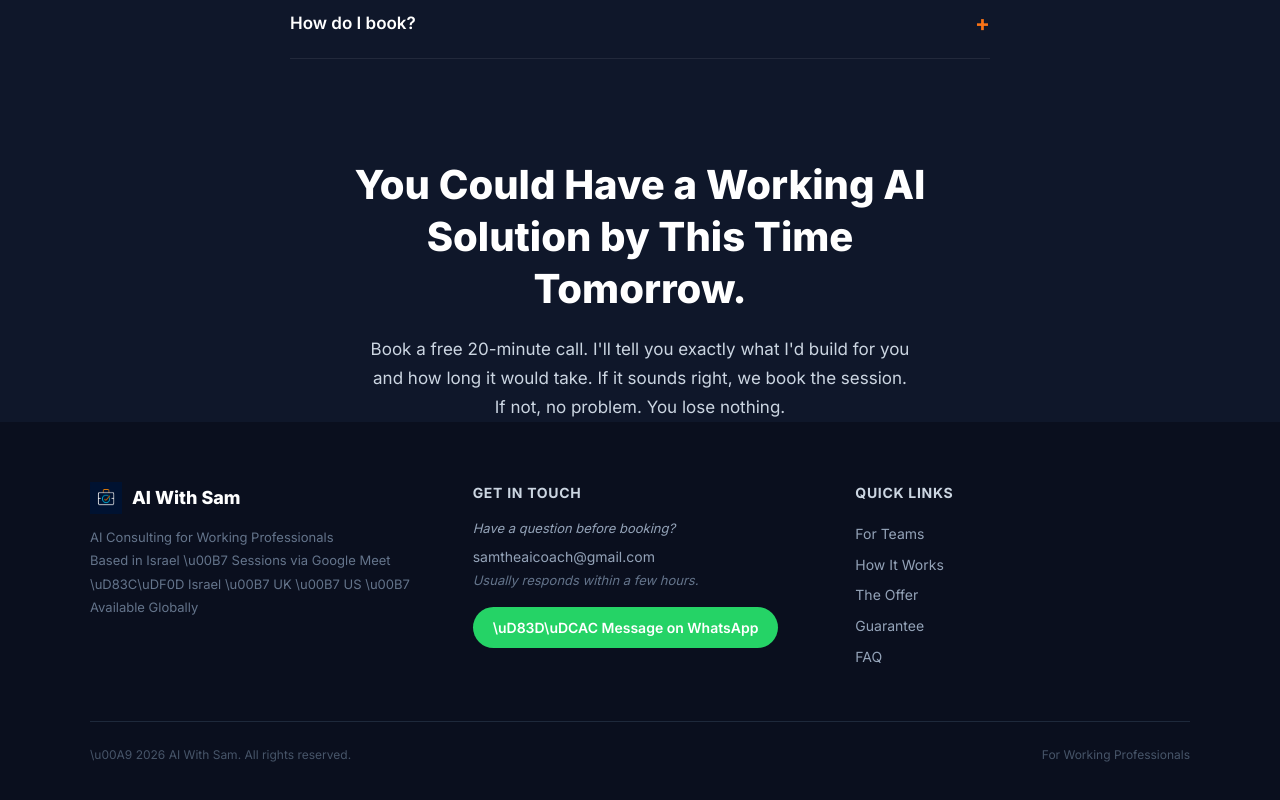
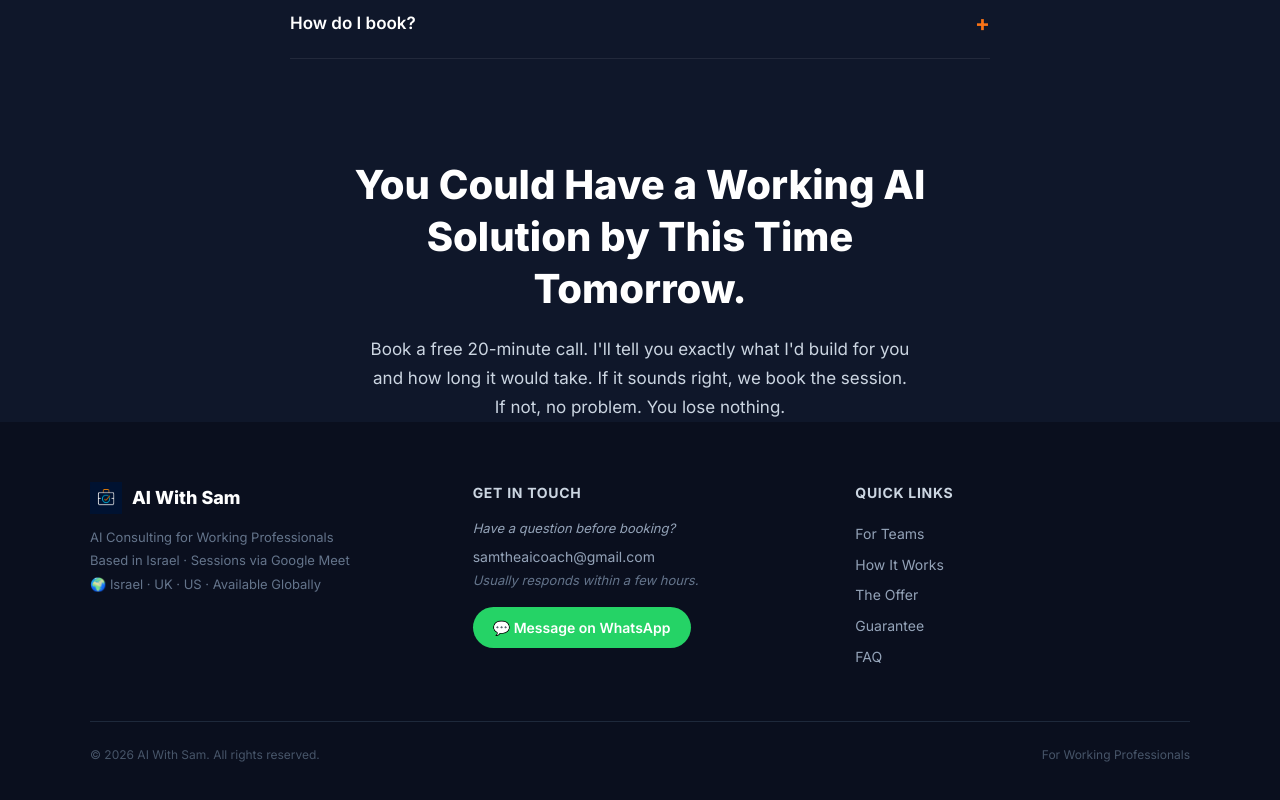
Before and after one commit to samkershner1234-aisk/ai-with-sam, a React (Vite) app: page / in a window 1280 px wide. Shown: the part 7360-8160 px from the top of the page. Built offline with nearby package versions, Linux system fonts and the light colour scheme.

Commit message:
Fix emoji and middot rendering in Footer

```diff
--- a/src/components/landing/Footer.jsx
+++ b/src/components/landing/Footer.jsx
@@ -9,14 +9,14 @@ export default function Footer() {
             <img src="/logo.png" alt="AI With Sam Logo" style={{height:"32px",width:"32px",objectFit:"contain"}} />
             <p style={{fontWeight:800,color:"#FFFFFF",fontSize:"18px",margin:0}}>AI With Sam</p>
           </div>
-          <p style={{color:"#64748B",fontSize:"13px",lineHeight:1.8,margin:0}}>AI Consulting for Working Professionals<br/>Based in Israel \u00B7 Sessions via Google Meet<br/>\uD83C\uDF0D Israel \u00B7 UK \u00B7 US \u00B7 Available Globally</p>
+          <p style={{color:"#64748B",fontSize:"13px",lineHeight:1.8,margin:0}}>AI Consulting for Working Professionals<br/>Based in Israel · Sessions via Google Meet<br/>🌍 Israel · UK · US · Available Globally</p>
         </div>
         <div>
           <p style={{fontWeight:700,color:"#CBD5E1",fontSize:"14px",letterSpacing:"0.05em",textTransform:"uppercase",marginBottom:"16px"}}>Get In Touch</p>
           <p style={{color:"#94A3B8",fontSize:"13px",fontStyle:"italic",marginBottom:"8px"}}>Have a question before booking?</p>
           <a href="mailto:samtheaicoach@gmail.com" style={{color:"#94A3B8",fontSize:"14px",display:"block",marginBottom:"4px",textDecoration:"none"}}>samtheaicoach@gmail.com</a>
           <p style={{color:"#64748B",fontSize:"13px",fontStyle:"italic",marginBottom:"16px"}}>Usually responds within a few hours.</p>
-          <a href={WHATSAPP_URL} target="_blank" rel="noopener noreferrer" style={{display:"inline-block",background:"#25D366",color:"#FFFFFF",fontWeight:600,borderRadius:"50px",padding:"10px 20px",fontSize:"14px",textDecoration:"none"}}>\uD83D\uDCAC Message on WhatsApp</a>
+          <a href={WHATSAPP_URL} target="_blank" rel="noopener noreferrer" style={{display:"inline-block",background:"#25D366",color:"#FFFFFF",fontWeight:600,borderRadius:"50px",padding:"10px 20px",fontSize:"14px",textDecoration:"none"}}>💬 Message on WhatsApp</a>
         </div>
         <div>
           <p style={{fontWeight:700,color:"#CBD5E1",fontSize:"14px",letterSpacing:"0.05em",textTransform:"uppercase",marginBottom:"16px"}}>Quick Links</p>
@@ -25,7 +25,7 @@ export default function Footer() {
         </div>
       </div>
       <div style={{maxWidth:"1100px",margin:"48px auto 0",borderTop:"1px solid #1E293B",paddingTop:"24px",display:"flex",justifyContent:"space-between",flexWrap:"wrap",gap:"8px"}}>
-        <p style={{color:"#475569",fontSize:"12px",margin:0}}>\u00A9 2026 AI With Sam. All rights reserved.</p>
+        <p style={{color:"#475569",fontSize:"12px",margin:0}}>© 2026 AI With Sam. All rights reserved.</p>
         <p style={{color:"#475569",fontSize:"12px",margin:0}}>For Working Professionals</p>
       </div>
       <style>{`@media(max-width:768px){.fg{grid-template-columns:1fr!important}}`}</style>
```
